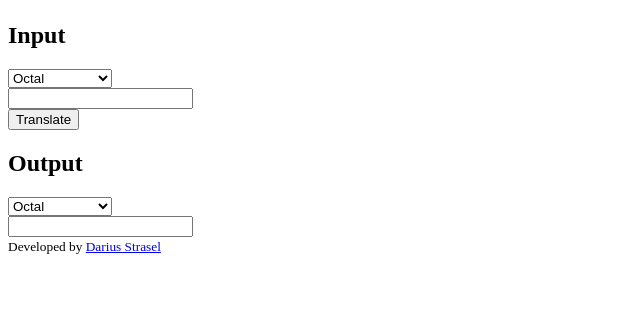
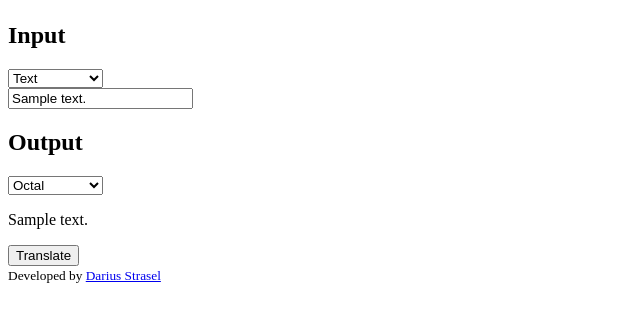
Before and after one commit to dariusstrasel/ComputerSpeak, a Django app: template templates/src/html/index.html in a window 1280 px wide. Shown: the part 58-380 px from the top of the page, without its empty margins (0-640 px from the left). Run offline with Django 3.2, Linux system fonts and the light colour scheme; the template is opened without the code that fills it: most values are stand-ins (such as "Sample title", 1, 10 or a date in 2020); style sheets or scripts are compiled from the project's sources.

Commit message:
Changed selector option order.

```diff
--- a/templates/src/html/index.html
+++ b/templates/src/html/index.html
@@ -9,39 +9,36 @@
     <header><h1>ComputerSpeak</h1></header>
     <main>
         <header class="hidden"><h2>Input and Output Conversion Form</h2></header>
+        <form action="{% url 'translate' %}">
             <section>
                 <h2>Input</h2>
-            <form>
                     <select name="input_types" id="input_type">
+                        <option value="TEXT">Text</option>
                         <option value="OCT">Octal</option>
                         <option value="HEX">Hexidecimal</option>
                         <option value="BIN">Binary</option>
-                    <option value="ASCII">ASCII/Human</option>
                     </select>
                     <label for="input_type"></label>
                     <div id="input">
-                    <input type="text" id="input">
+                        <input type="text" name="inputText" id="input" value="{{ input_text }}">
                         <label for="input"></label>
                     </div>
-                <input type="submit" value="Translate" id="translate">
-            </form>
             </section>
             <section>
                 <h2>Output</h2>
-            <form>
                     <select name="output_types" id="output_type">
                         <option value="OCT">Octal</option>
                         <option value="HEX">Hexidecimal</option>
                         <option value="BIN">Binary</option>
-                    <option value="ASCII">ASCII/Human</option>
+                        <option value="TEXT">Text</option>
                     </select>
                     <label for="output_type"></label>
                     <div class="output">
-                    <input type="text" id="output">
-                    <label for="output"></label>
+                        <p>{{ output_text }}</p>
                     </div>
+            </section>
+            <input type="submit" value="Translate" id="translate">
         </form>
-        </section>
     </main>
     <footer>
         <small>Developed by <a href="#">Darius Strasel</a>
```
Lines whose indentation alone changed are shown as unchanged.
